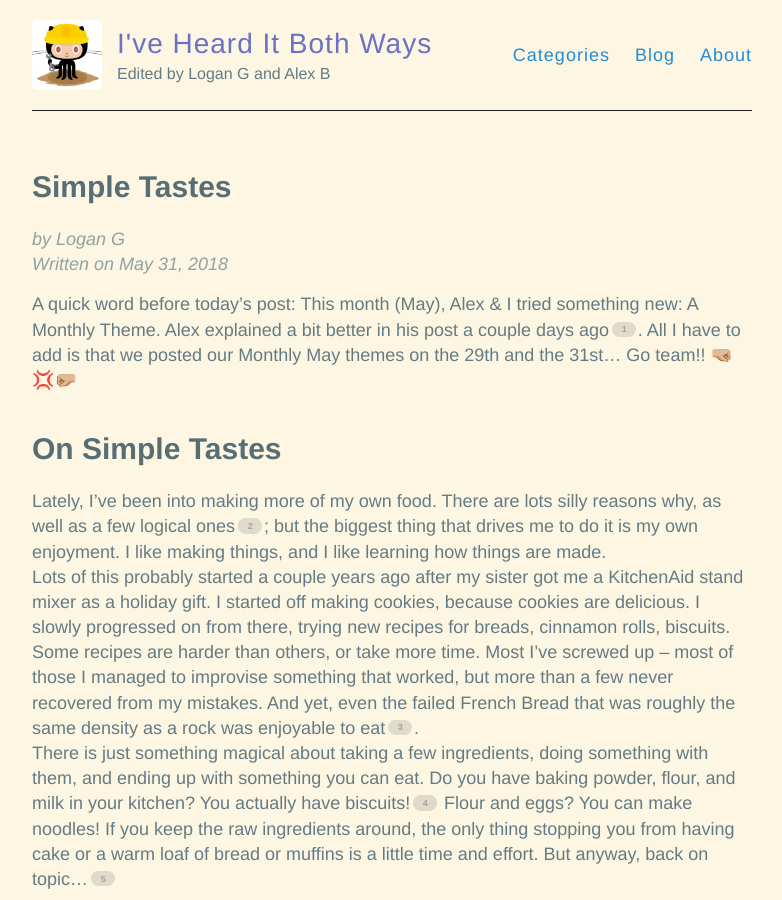
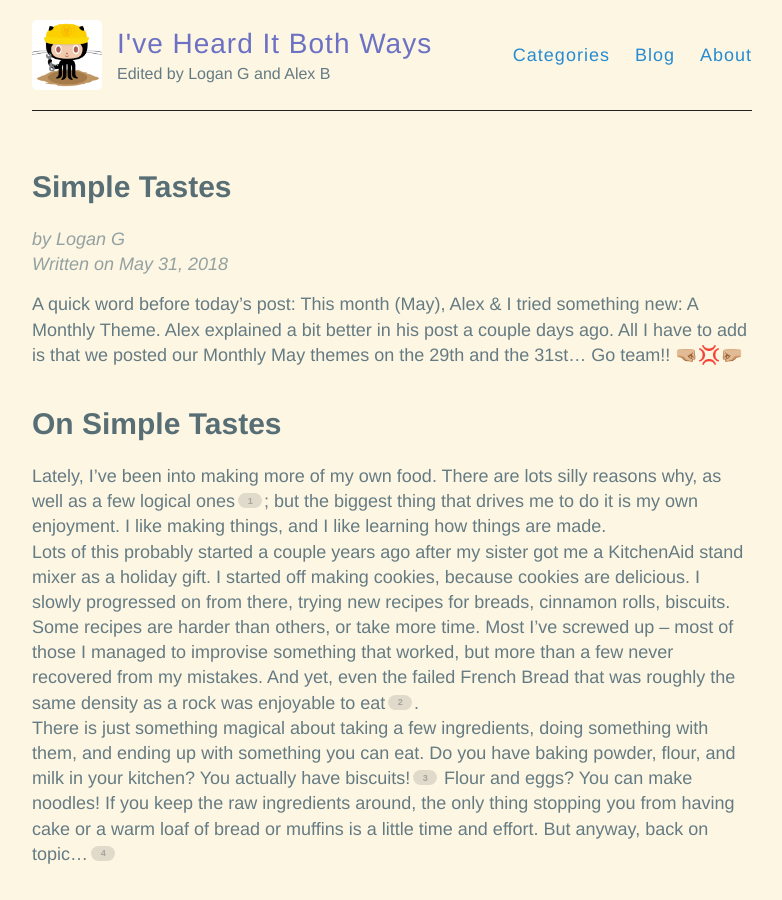
Before and after one commit to hencefarthing/hencefarthing.github.io, a Jekyll site: the page built from _posts/2018/05/2018-05-31-Simple-Tastes.md, in a window 1280 px wide and 900 px high. Shown: the whole window, without its empty margins (248-1030 px from the left). Built offline with Jekyll 4.4.1, drawn with Linux system fonts in a browser that asks for light colours; some of the changed lines change nothing that is shown.

Commit message:
delete footnote 0

```diff
--- a/_posts/2018/05/2018-05-31-Simple-Tastes.md
+++ b/_posts/2018/05/2018-05-31-Simple-Tastes.md
@@ -5,7 +5,7 @@
 categories: food on-theme
 ---
 
-A quick word before today's post: This month (May), Alex & I tried something new: A Monthly Theme. Alex explained a bit better in his post a couple days ago[^0]. All I have to add is that we posted our Monthly May themes on the 29th and the 31st… Go team!! 🤜🏼💢🤛🏼
+A quick word before today's post: This month (May), Alex & I tried something new: A Monthly Theme. Alex explained a bit better in his post a couple days ago. All I have to add is that we posted our Monthly May themes on the 29th and the 31st… Go team!! 🤜🏼💢🤛🏼
 
 # On Simple Tastes
 Lately, I've been into making more of my own food. There are lots silly reasons why, as well as a few logical ones[^1]; but the biggest thing that drives me to do it is my own enjoyment. I like making things, and I like learning how things are made.
@@ -28,8 +28,6 @@
 - I like food so much I make my own
 - It's ok to be healthy while still liking food
 
-[^0]: I think, time zones are weird.
-
 [^1]: Without specifying which is which: knowing what is in my food, avoiding additives & preservatives, being able to pick ingredients that fit my nutritional goals, fresher food, yummier food, plainer food with less concentrated salts and sugars.
 [^2]: Ok, so it wasn’t *that* good. But I’m stubborn so I ate it anyway.
 [^3]: In the American sense. Round bready things you eat with butter and honey. Or breakfast sausage to make little sandwiches. I’m making myself hungry writing this.
```
